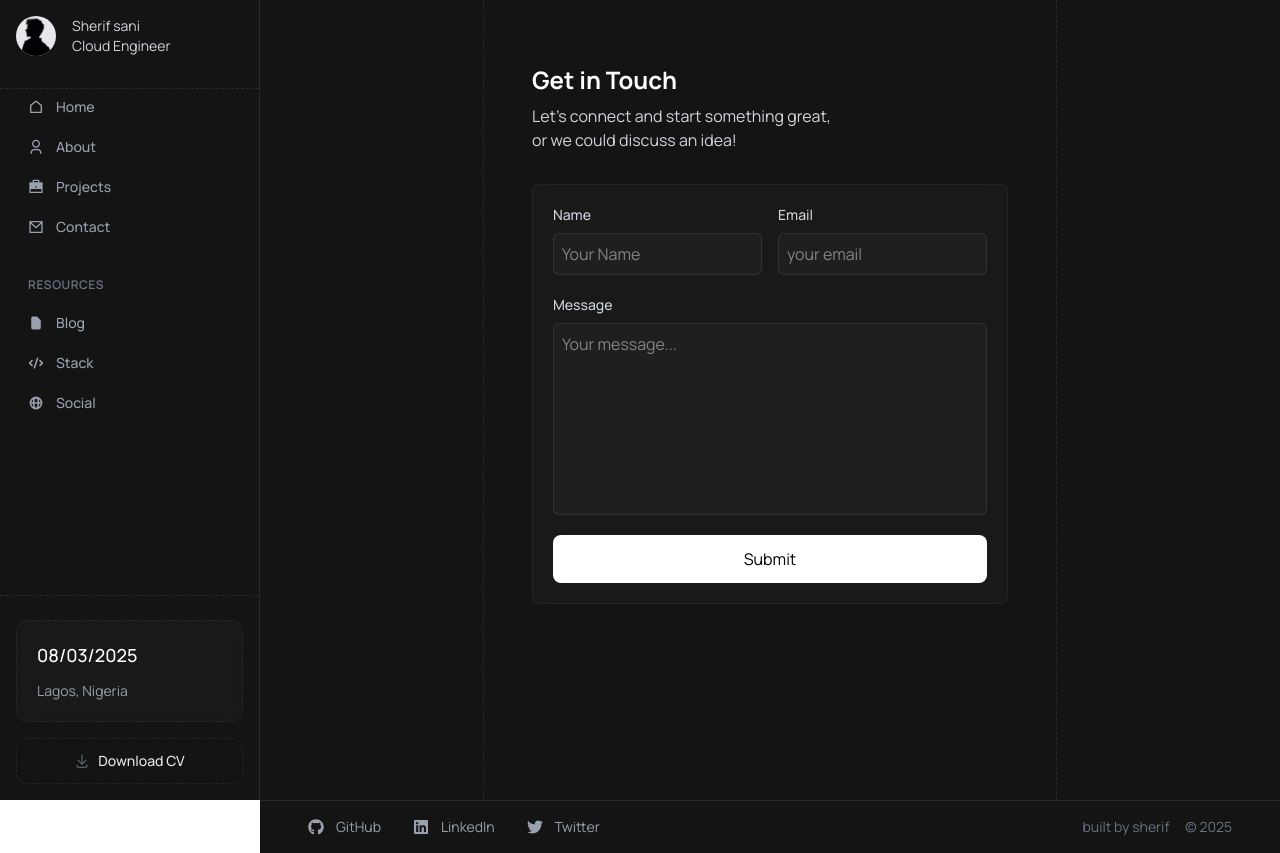
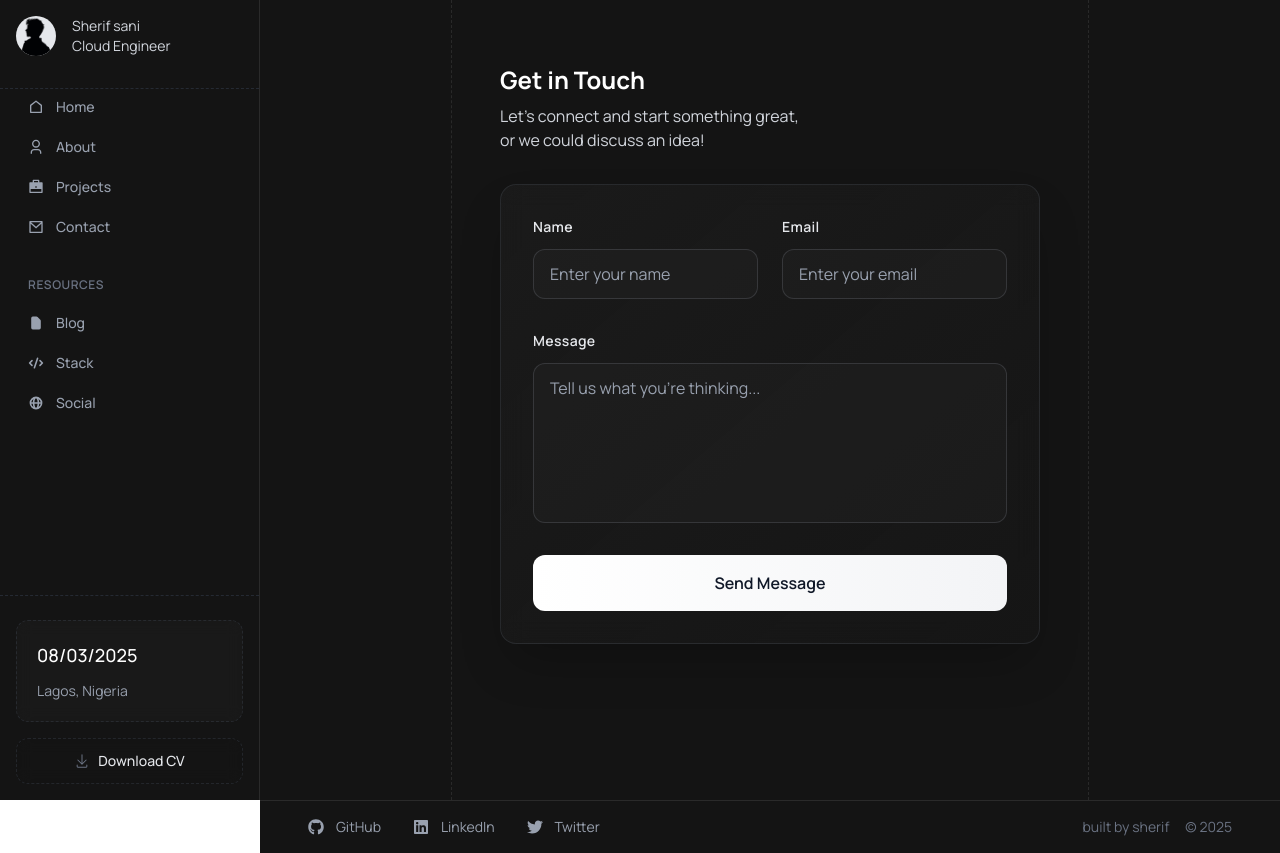
Before and after one commit to Sherifsani/bayt-v2, a Next.js app: page /contact in a window 1280 px wide. Built offline with nearby package versions, Linux system fonts and the light colour scheme; a web font is replaced by a local one.

Commit message:
Refactor ContactForm component: enhance styling and layout for improved user experience

```diff
--- a/app/components/contact/ContactForm.tsx
+++ b/app/components/contact/ContactForm.tsx
@@ -2,49 +2,58 @@ import React from "react";
 
 const ContactForm = () => {
   return (
-    <section className="text-gray-200 bg-[rgb(31,31,31)]/50 backdrop-blur-sm rounded-lg p-5 border border-gray-600/20 flex flex-col gap-5">
-      <div className="flex w-full gap-4">
-        <div className="w-1/2 flex flex-col gap-2">
-          <label htmlFor="name" className="text-sm font-medium text-gray-300">
+    <section className="text-gray-200 bg-gradient-to-br from-[rgb(31,31,31)]/60 to-[rgb(25,25,25)]/40 backdrop-blur-md rounded-2xl p-8 border border-gray-500/20 shadow-2xl flex flex-col gap-8">
+      <div className="flex w-full gap-6">
+        <div className="w-1/2 flex flex-col gap-3">
+          <label
+            htmlFor="name"
+            className="text-sm font-semibold text-gray-200 tracking-wide"
+          >
             Name
           </label>
           <input
             type="text"
             name="name"
             id="name"
-            className="bg-[rgb(40,40,40)]/40 border border-gray-200/10 rounded-md p-2 focus:outline-none focus:border-gray-400 focus:bg-[rgb(45,45,45)]/50 transition-all duration-200"
-            placeholder="Your Name"
+            className="bg-[rgb(40,40,40)]/30 border border-gray-400/20 rounded-xl px-4 py-3 text-gray-100 placeholder-gray-400 focus:outline-none focus:border-gray-300/60 focus:bg-[rgb(45,45,45)]/40 focus:shadow-lg transition-all duration-300"
+            placeholder="Enter your name"
           />
         </div>
-        <div className="w-1/2 flex flex-col gap-2">
-          <label htmlFor="email" className="text-sm font-medium text-gray-300">
+        <div className="w-1/2 flex flex-col gap-3">
+          <label
+            htmlFor="email"
+            className="text-sm font-semibold text-gray-200 tracking-wide"
+          >
             Email
           </label>
           <input
             type="email"
             name="email"
             id="email"
-            className="bg-[rgb(40,40,40)]/40 border border-gray-200/10 rounded-md p-2 focus:outline-none focus:border-gray-400 focus:bg-[rgb(45,45,45)]/50 transition-all duration-200"
-            placeholder="your email"
+            className="bg-[rgb(40,40,40)]/30 border border-gray-400/20 rounded-xl px-4 py-3 text-gray-100 placeholder-gray-400 focus:outline-none focus:border-gray-300/60 focus:bg-[rgb(45,45,45)]/40 focus:shadow-lg transition-all duration-300"
+            placeholder="Enter your email"
           />
         </div>
       </div>
-      <div className="flex flex-col gap-2">
-        <label htmlFor="message" className="text-sm font-medium text-gray-300">
+      <div className="flex flex-col gap-3">
+        <label
+          htmlFor="message"
+          className="text-sm font-semibold text-gray-200 tracking-wide"
+        >
           Message
         </label>
         <textarea
           name="message"
           id="message"
-          className="w-full resize-none h-48 bg-[rgb(40,40,40)]/40 border border-gray-200/10 rounded-md p-2 focus:outline-none focus:border-gray-400 focus:bg-[rgb(45,45,45)]/50 transition-all duration-200"
-          placeholder="Your message..."
+          className="w-full resize-none h-40 bg-[rgb(40,40,40)]/30 border border-gray-400/20 rounded-xl px-4 py-3 text-gray-100 placeholder-gray-400 focus:outline-none focus:border-gray-300/60 focus:bg-[rgb(45,45,45)]/40 focus:shadow-lg transition-all duration-300"
+          placeholder="Tell us what you're thinking..."
         ></textarea>
       </div>
       <button
         type="submit"
-        className="bg-white w-full border-none rounded-lg text-black px-4 py-3 hover:bg-gray-200 focus:outline-none focus:bg-gray-100 transition-all duration-300"
+        className="bg-gradient-to-r from-white to-gray-100 w-full border-none rounded-xl text-gray-900 font-semibold px-6 py-4 hover:from-gray-100 hover:to-gray-200 hover:shadow-xl focus:outline-none focus:from-gray-50 focus:to-gray-150 focus:shadow-xl transform hover:scale-[1.02] focus:scale-[1.02] transition-all duration-300"
       >
-        Submit
+        Send Message
       </button>
     </section>
   );
--- /dev/null
+++ b/app/components/contact/ContactInfo.tsx
@@ -0,0 +1,9 @@
+import React from 'react'
+
+const ContactInfo = () => {
+  return (
+    <div>ContactInfo</div>
+  )
+}
+
+export default ContactInfo
```
